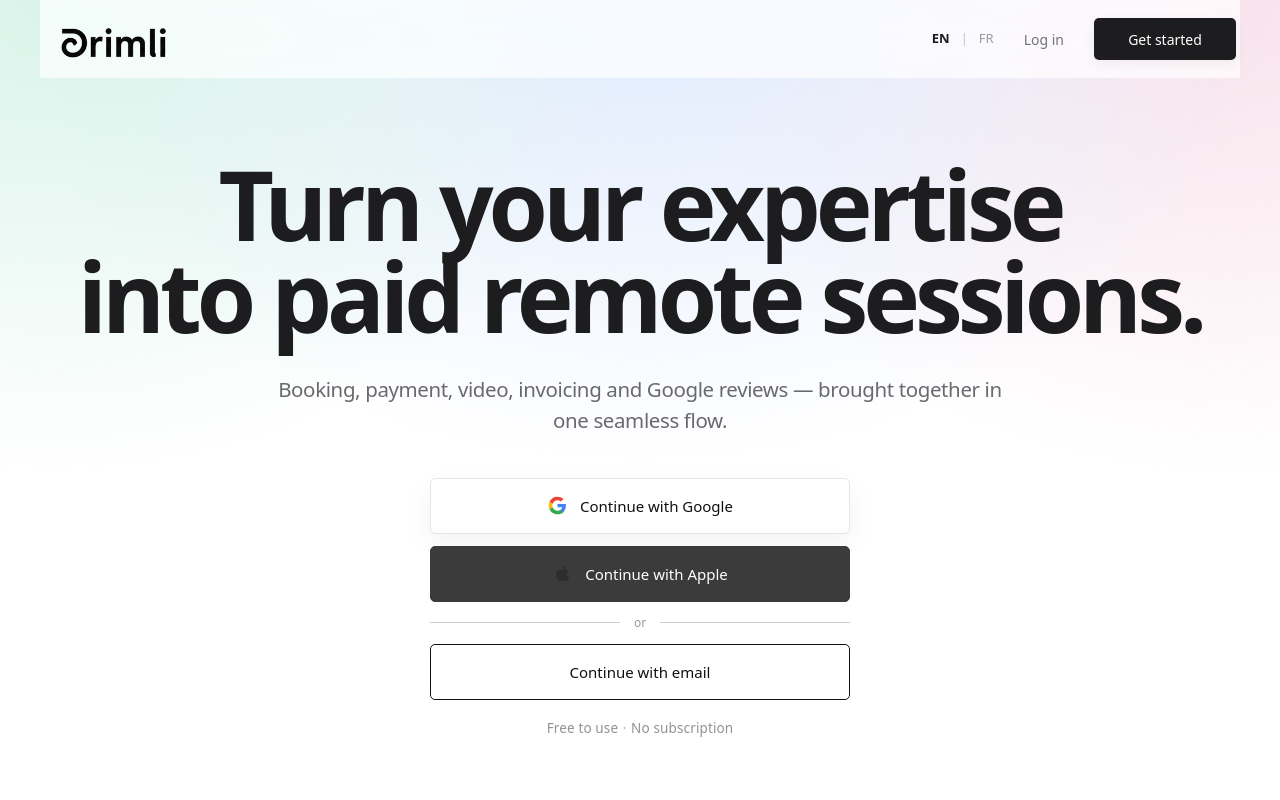
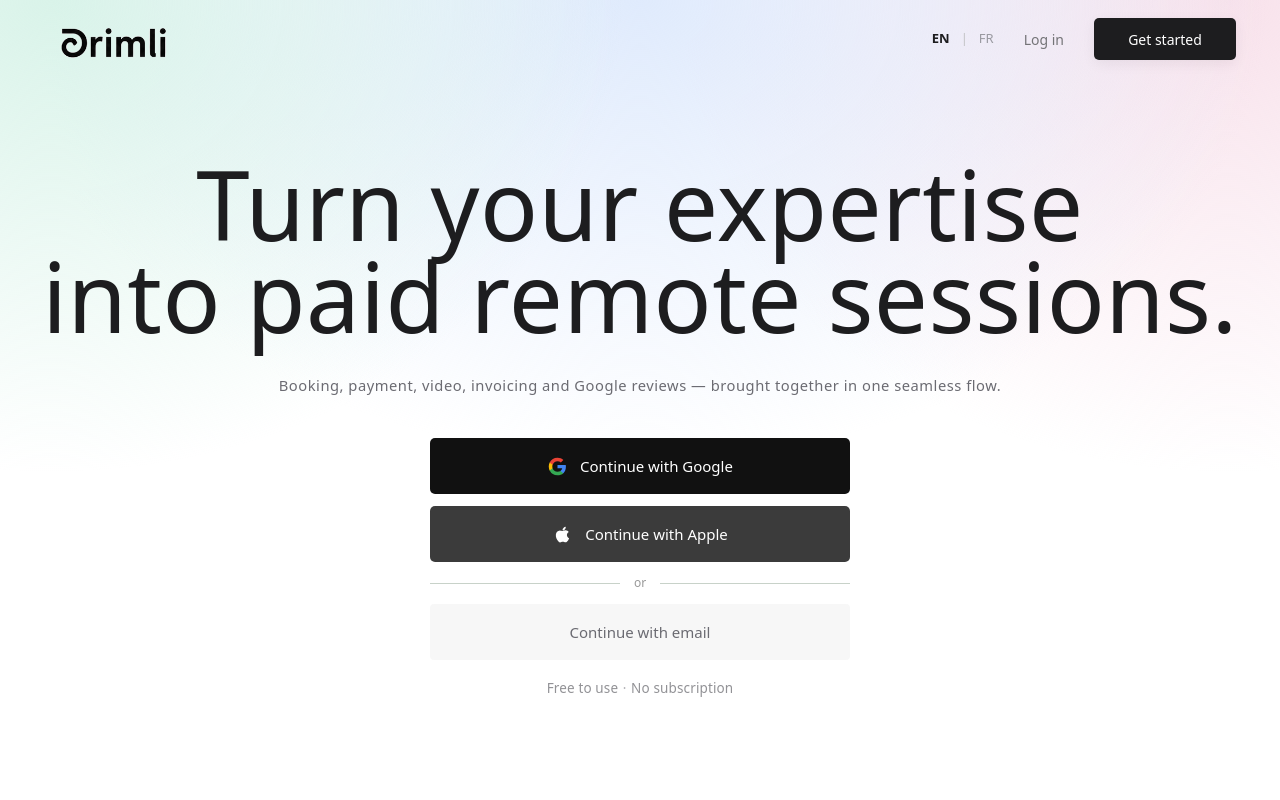
Before and after one commit to agatheakristi-design/drimli, a Next.js app: page / in a window 1280 px wide. Shown: the top 800 px of the page. Built offline with nearby package versions, Linux system fonts and the light colour scheme; no server answers.

Commit message:
Refine landing header and hero

```diff
--- a/app/components/home/home.module.css
+++ b/app/components/home/home.module.css
@@ -3,3 +3,41 @@
 @media(max-width:760px){.header{width:calc(100% - 34px);height:70px}.logoLink img{width:102px}.headerActions{gap:13px}.language{font-size:12px}.language span{margin:0 8px}.login{display:none}.headerCta{min-width:0;height:39px;padding:0 12px}.hero{min-height:calc(100svh - 70px);padding:64px 17px 90px}.hero h1,.practice h2{font-size:clamp(52px,14vw,76px)}.hero>p{font-size:17px;margin-top:24px}.auth{margin-top:34px}.pricing{padding:100px 17px 120px}.pricingIntro h2{font-size:clamp(54px,15vw,78px)}.pricingIntro p{font-size:21px}.pricingCard{margin-top:68px;grid-template-columns:1fr}.priceCopy,.features{padding:38px 28px}.features{border-left:0;border-top:1px solid var(--border)}.practice{min-height:64vh;padding:105px 17px 55px}.flow{padding:0 17px 82px}.flowLine{left:18px;bottom:64px}.flowStep{min-height:190px;display:block;padding-left:52px}.flowStep>div,.flowStep:nth-of-type(even)>div{width:100%;text-align:left}.flowStep h3{font-size:clamp(27px,7.6vw,33px)}.faq{padding:68px 17px 82px}.faq>h2{font-size:clamp(62px,14vw,82px);margin-bottom:68px}.faqList{padding:18px 14px}.faqItem button{min-height:76px;padding:0 14px;gap:18px}.faqItem button span{font-size:17px}.answer p{padding-inline:14px 38px;font-size:14px}.faqItem[data-open="true"] .answer p{padding-bottom:22px}.footer{min-height:150px;flex-direction:column;gap:22px}.footer nav{position:static}.reassurance{white-space:nowrap}}
 
 @media(prefers-reduced-motion:reduce){.home *{scroll-behavior:auto!important;animation:none!important;transition:none!important}.flowStep{opacity:1;transform:none}}
+
+/* Header and hero refinements: keep the opening screen continuous with the DRIMLI gradient. */
+.header {
+  background: transparent;
+  border-bottom: 0;
+  backdrop-filter: none;
+}
+
+.hero h1 {
+  font-weight: 400;
+  letter-spacing: 0.005em;
+}
+
+.hero > p {
+  color: var(--muted-foreground);
+  font-size: clamp(14px, 1.15vw, 17px);
+  letter-spacing: 0.035em;
+}
+
+.google,
+.apple {
+  border: 0;
+  border-radius: 4px;
+  background: #111;
+  box-shadow: none;
+  color: #fff;
+}
+
+.apple svg {
+  fill: currentColor;
+}
+
+.email {
+  border: 0;
+  border-radius: 4px;
+  background: rgb(245 245 245 / 0.78);
+  color: var(--muted-foreground);
+}
```
